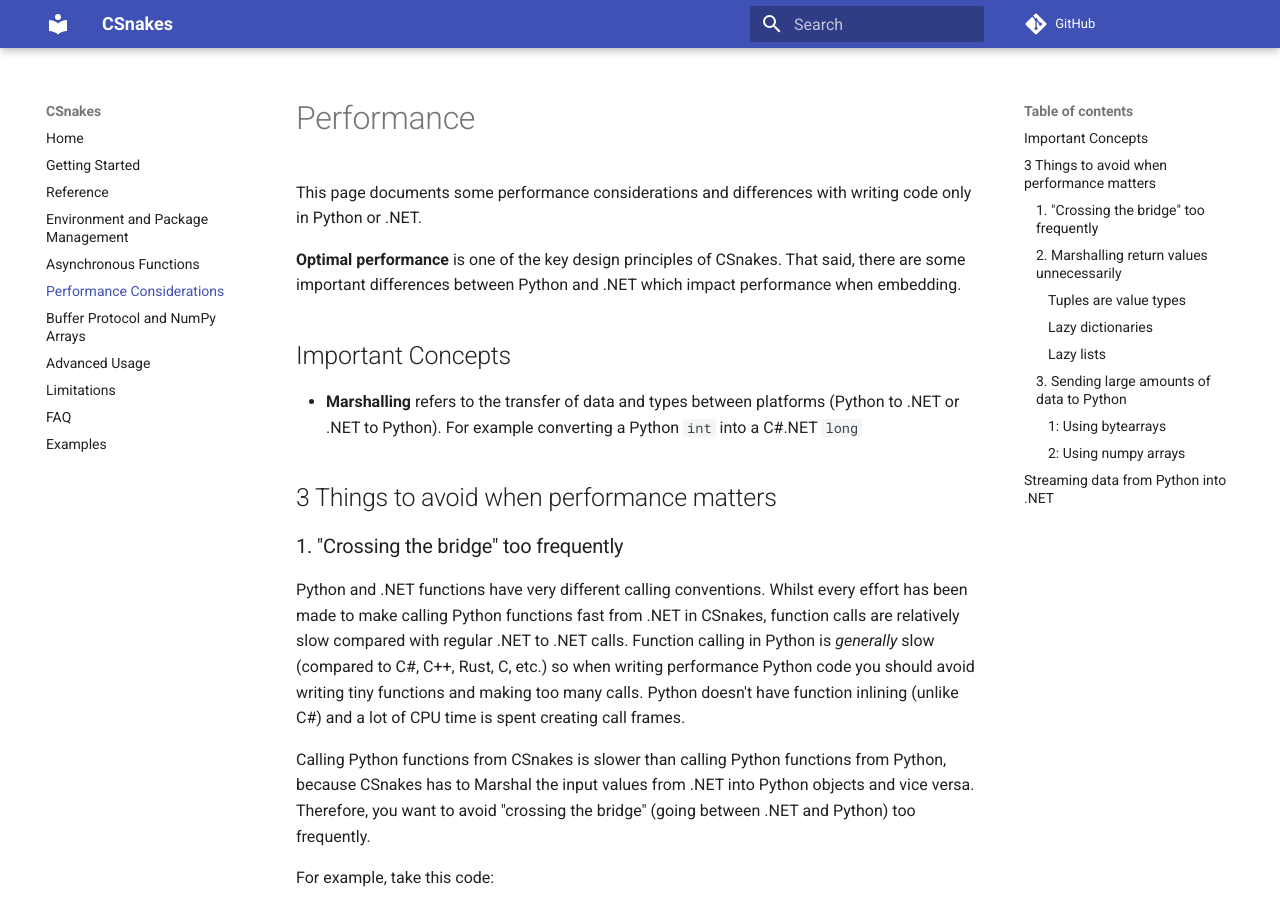
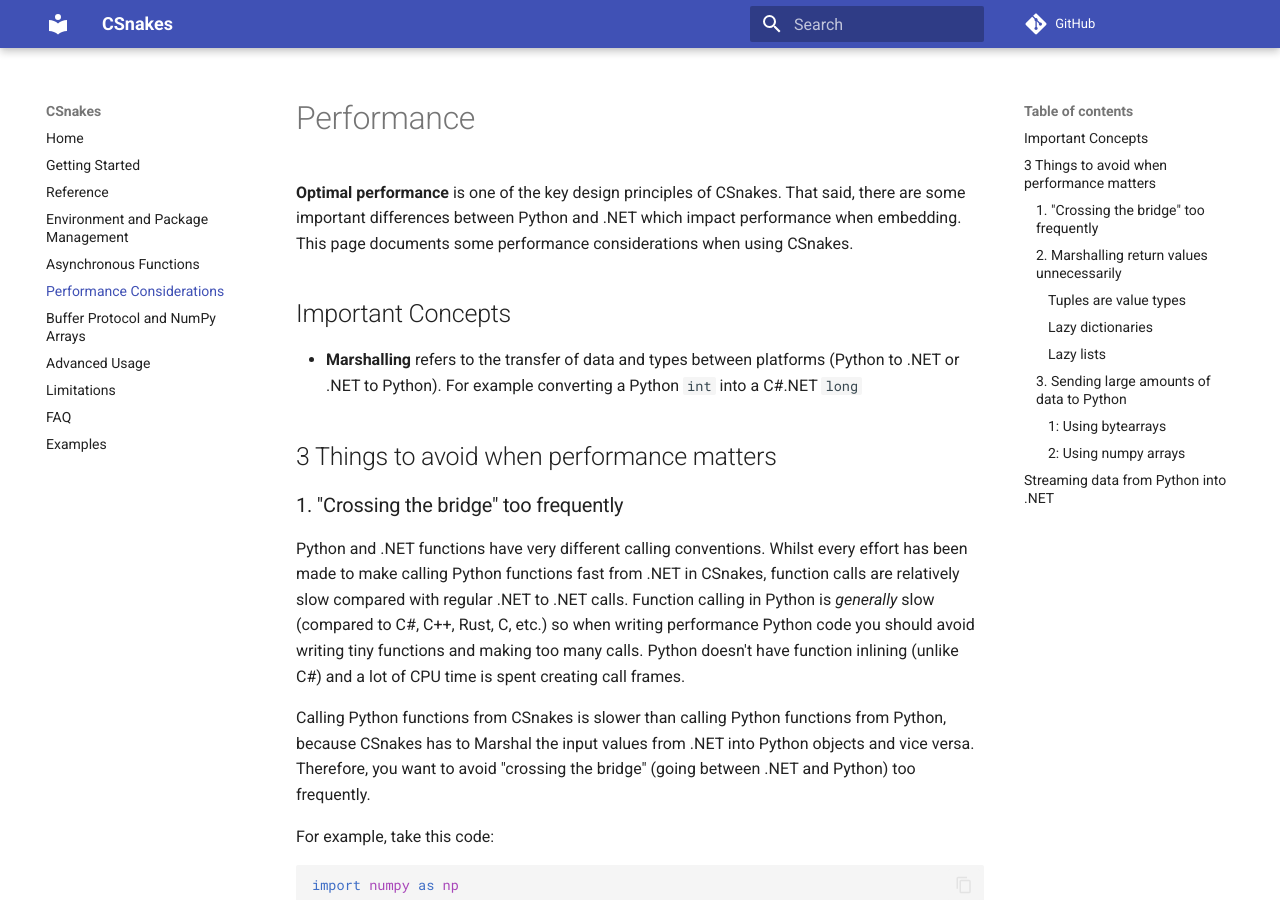
Before and after one commit to tonybaloney/CSnakes, an MkDocs documentation site: the page built from docs/performance.md, in a window 1280 px wide and 900 px high. Built offline with MkDocs 1.6.1 and Material for MkDocs 9.7.7, drawn with Linux system fonts in a browser that asks for light colours; comment, search, counter and statistics services are not loaded.

Commit message:
Update performance.md

```diff
--- a/docs/performance.md
+++ b/docs/performance.md
@@ -1,8 +1,7 @@
 # Performance
 
-This page documents some performance considerations and differences with writing code only in Python or .NET.
-
 **Optimal performance** is one of the key design principles of CSnakes. That said, there are some important differences between Python and .NET which impact performance when embedding.
+This page documents some performance considerations when using CSnakes.
 
 ## Important Concepts
 
```
